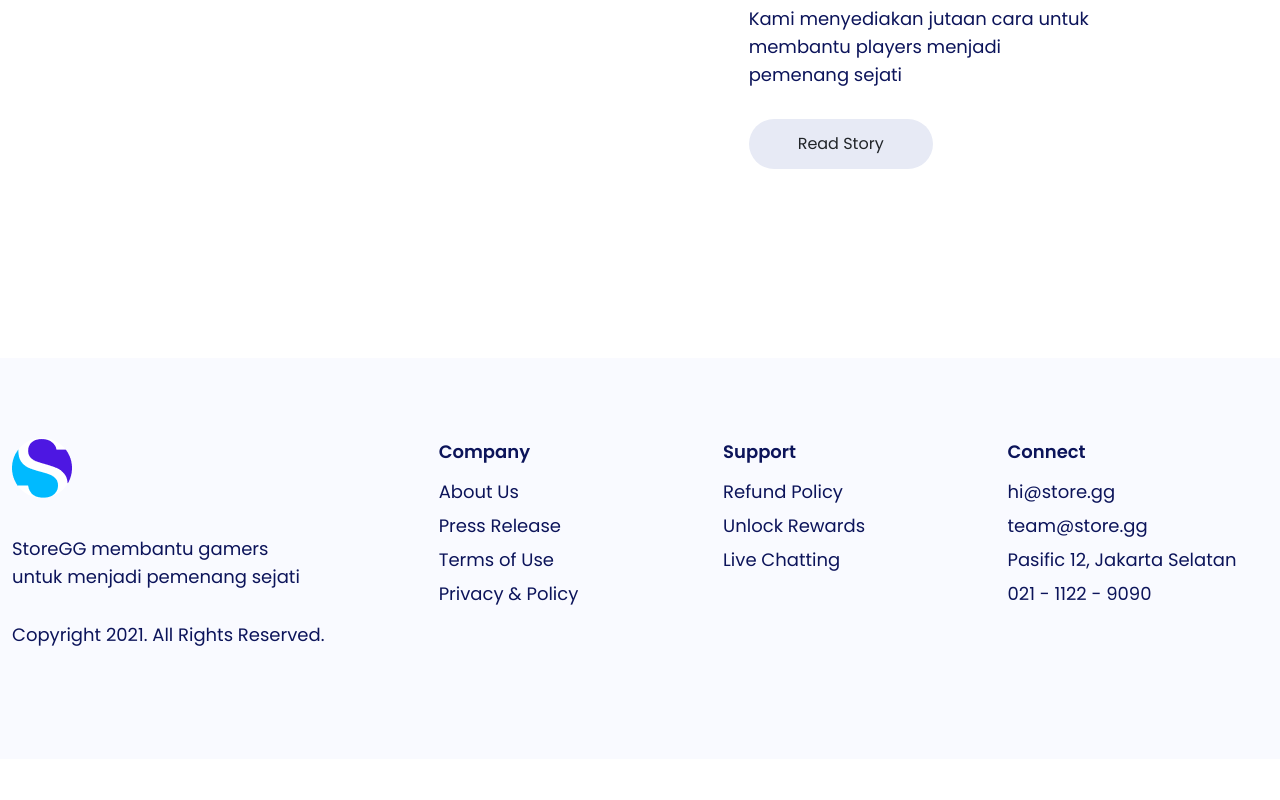
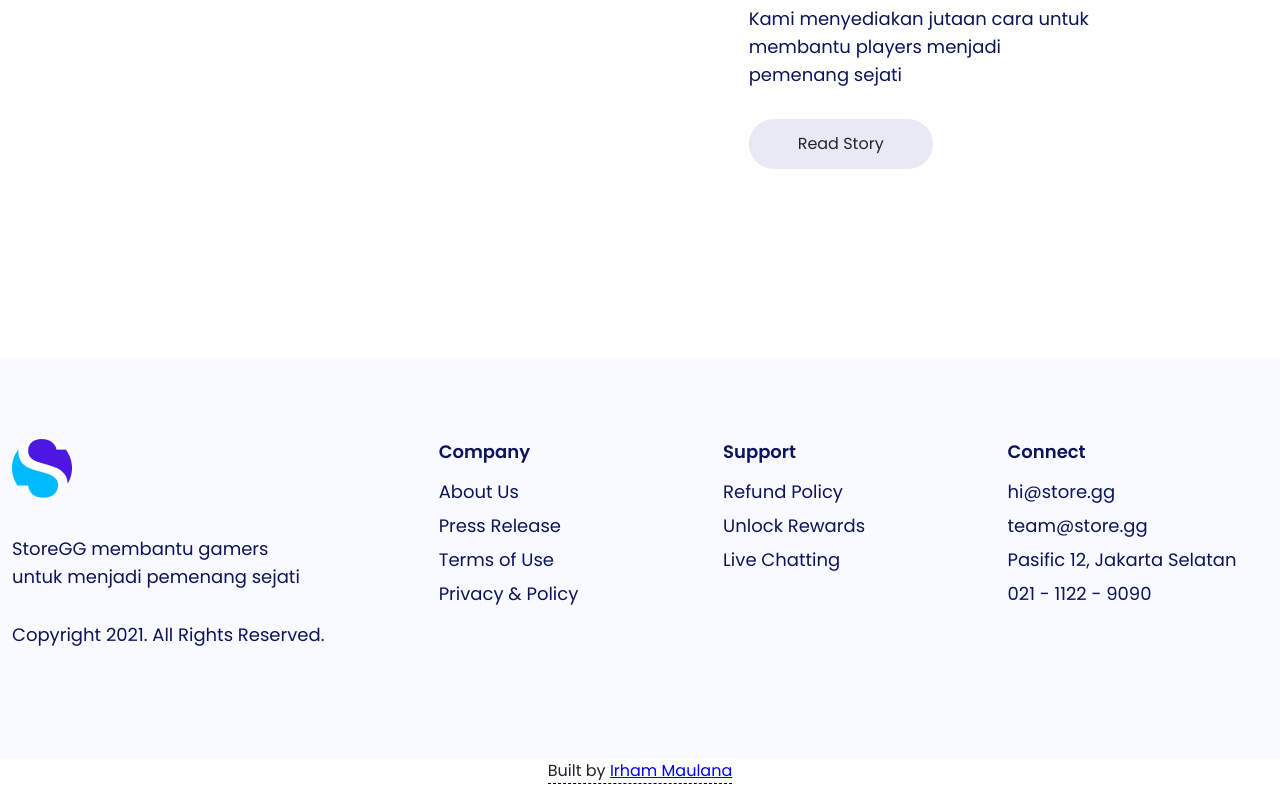
Before and after one commit to imaulanaazn/bwa-storegg-main, a Next.js app: page / in a window 1280 px wide. Shown: the part 2078-2878 px from the top of the page. Before the commit the page ends 2837 px from the top, so only its background shows below. Built offline with nearby package versions, Linux system fonts and the light colour scheme.

Commit message:
adding credits to the footer

```diff
--- a/pages/index.tsx
+++ b/pages/index.tsx
@@ -23,7 +23,18 @@ function Home() {
       <Reached />
       <Story />
       <Footer />
-
+      <div
+        className="credits"
+        style={{
+          width: '100%', display: 'flex', justifyContent: 'center', alignItems: 'center',
+        }}
+      >
+        <p style={{ borderBottom: '1px dashed black',backgroundColor: 'white' }}>
+          Built by
+          {' '}
+          <a target="_blank" href="https://irham-maulana.netlify.app" style={{ color: 'blue' }} rel="noreferrer">Irham Maulana </a>
+        </p>
+      </div>
     </>
   );
 }
```
